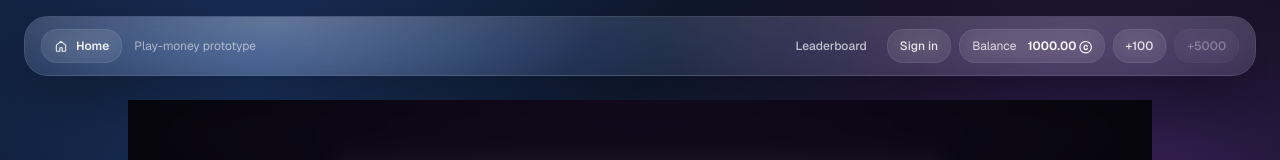
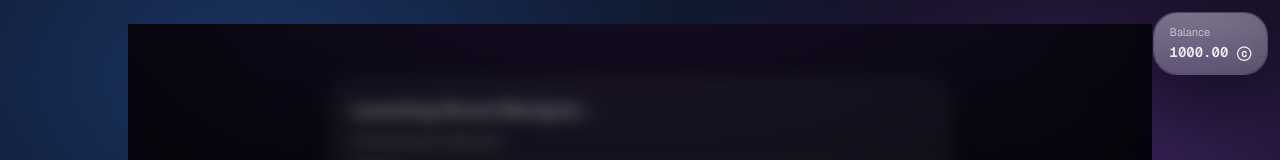
Before and after one commit to rchqwk/liquid-glass-casino, a Next.js app: page /casino/blackjack/discord in a window 1280 px wide. Shown: the top 160 px of the page. Built offline with nearby package versions, Linux system fonts and the light colour scheme; no server answers; the database is empty.

Commit message:
Payout: 5+ cards at 21 gets extra 2:1; UI: hide topbar behind balance bubble

```diff
--- a/app/components/Topbar.tsx
+++ b/app/components/Topbar.tsx
@@ -9,6 +9,7 @@ export function Topbar() {
   const { balance, deposit, reset, refill5000AvailableAt, refill100AvailableAt } = useWallet();
   const { user, loading } = useAuth();
   const role = user?.role_level ?? 0;
+  const [barOpen, setBarOpen] = useState(false);
   const [msg, setMsg] = useState<string | null>(null);
   const [broadcast, setBroadcast] = useState<string | null>(null);
   const [displayBalance, setDisplayBalance] = useState(balance);
@@ -109,6 +110,21 @@ export function Topbar() {
   }, [refill100CooldownMs, role]);
 
   return (
+    <>
+      {/* Floating balance bubble (always visible) */}
+      <div className="fixed top-3 right-3 z-[75]">
+        <button
+          type="button"
+          className="glass glass-shine rounded-3xl border border-white/10 px-4 py-3 text-left text-xs text-white/85 hover:bg-white/10"
+          onClick={() => setBarOpen((v) => !v)}
+          title="Toggle top bar"
+        >
+          <div className="text-[11px] text-white/60">Balance</div>
+          <div className="mt-0.5 font-mono text-sm font-semibold text-white/90">{displayBalance.toFixed(2)} ⓒ</div>
+        </button>
+      </div>
+
+      {barOpen ? (
         <header className="sticky top-0 z-20 px-4 pt-4 sm:px-6">
           <div className="glass glass-shine flex items-center justify-between gap-3 rounded-3xl px-4 py-3">
             <div className="flex items-center gap-3">
@@ -127,9 +143,7 @@ export function Topbar() {
                 </svg>
                 Home
               </Link>
-          <span className="hidden text-xs text-white/55 sm:inline">
-            Play-money prototype
-          </span>
+              <span className="hidden text-xs text-white/55 sm:inline">Play-money prototype</span>
             </div>
 
             <div className="flex items-center gap-2">
@@ -145,12 +159,6 @@ export function Topbar() {
               >
                 {loading ? "…" : user ? `@${user.username}` : "Sign in"}
               </Link>
-          <div className="glass-soft rounded-2xl px-3 py-2 text-xs text-white/80">
-            Balance{" "}
-            <span className="ml-2 font-semibold text-white">
-              {displayBalance.toFixed(2)} ⓒ
-            </span>
-          </div>
               <button
                 className="glass-soft rounded-2xl px-3 py-2 text-xs font-medium text-white/85 transition hover:bg-white/10"
                 onClick={() => {
@@ -208,9 +216,7 @@ export function Topbar() {
               ) : null}
             </div>
           </div>
-      {msg ? (
-        <div className="px-1 pt-2 text-xs text-white/60">{msg}</div>
-      ) : null}
+          {msg ? <div className="px-1 pt-2 text-xs text-white/60">{msg}</div> : null}
           {broadcast ? (
             <div className="px-1 pt-2">
               <div className="glass-soft glass-shine rounded-2xl border border-white/10 px-3 py-2 text-xs text-white/80">
@@ -219,5 +225,7 @@ export function Topbar() {
             </div>
           ) : null}
         </header>
+      ) : null}
+    </>
   );
 }
--- a/app/lib/blackjackMultiplayer.ts
+++ b/app/lib/blackjackMultiplayer.ts
@@ -1825,6 +1825,11 @@ function settleRound(state: TableState, now: number): TableState {
           mult += bonus;
           outcome += ` +${bonus.toFixed(0)}x (cards)`;
         }
+        // Extra bonus: 5+ cards AND exactly 21 => additional 2:1 (profit), i.e. +2x return.
+        if (mult > 1 && cards >= 5 && pTotal === 21) {
+          mult += 2;
+          outcome += ` +2x (21)`;
+        }
         if (cards >= 7 && mult >= 1) anySevenCardWinOrPush = true;
       }
 
```
Lines whose indentation alone changed are shown as unchanged.
